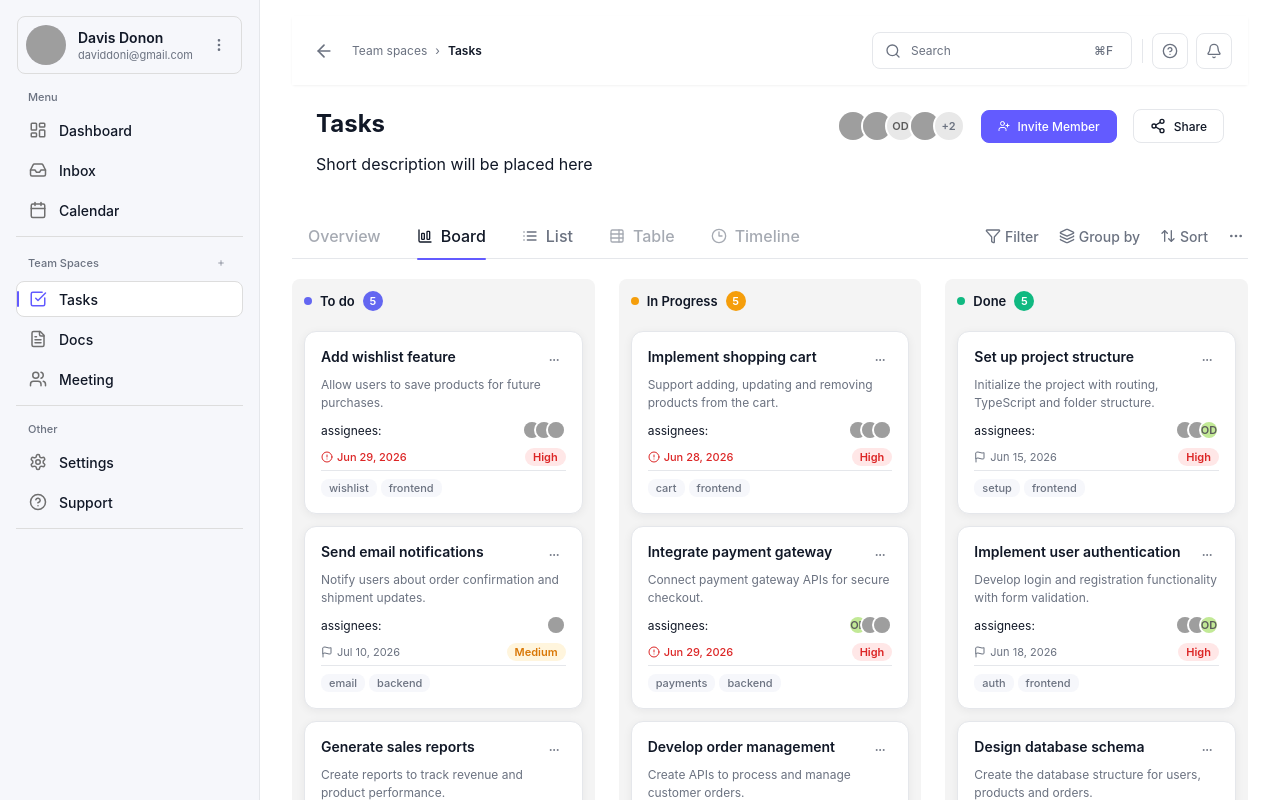
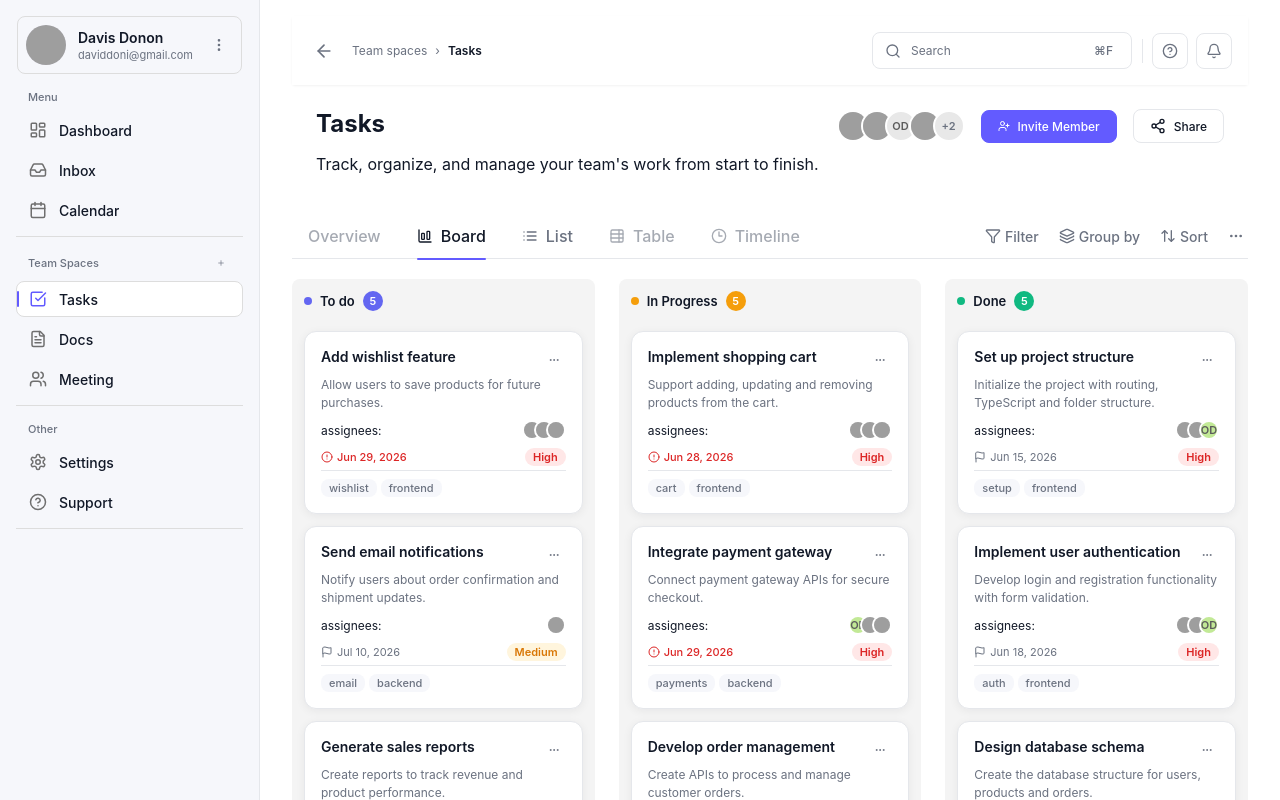
Before and after one commit to puravankara/spectronova-task-manager, a Vue app: page / in a window 1280 px wide. Shown: the top 800 px of the page. Built offline with nearby package versions, Linux system fonts and the light colour scheme; grey boxes are pictures that could not be loaded; the HTML template or start-up script is replaced by a standard one.

Commit message:
chore: update page heading and description

```diff
--- a/src/pages/taskManager/index.vue
+++ b/src/pages/taskManager/index.vue
@@ -5,7 +5,7 @@
       <PageBreadcrumb :items="[{ label: 'Team spaces' }, { label: 'Tasks' }]" />
       <PageHeader
         title="Tasks"
-        description="Short description will be placed here"
+        description="Track, organize, and manage your team's work from start to finish."
         :members="mockUsers"
       />
       <ViewToggle
```
